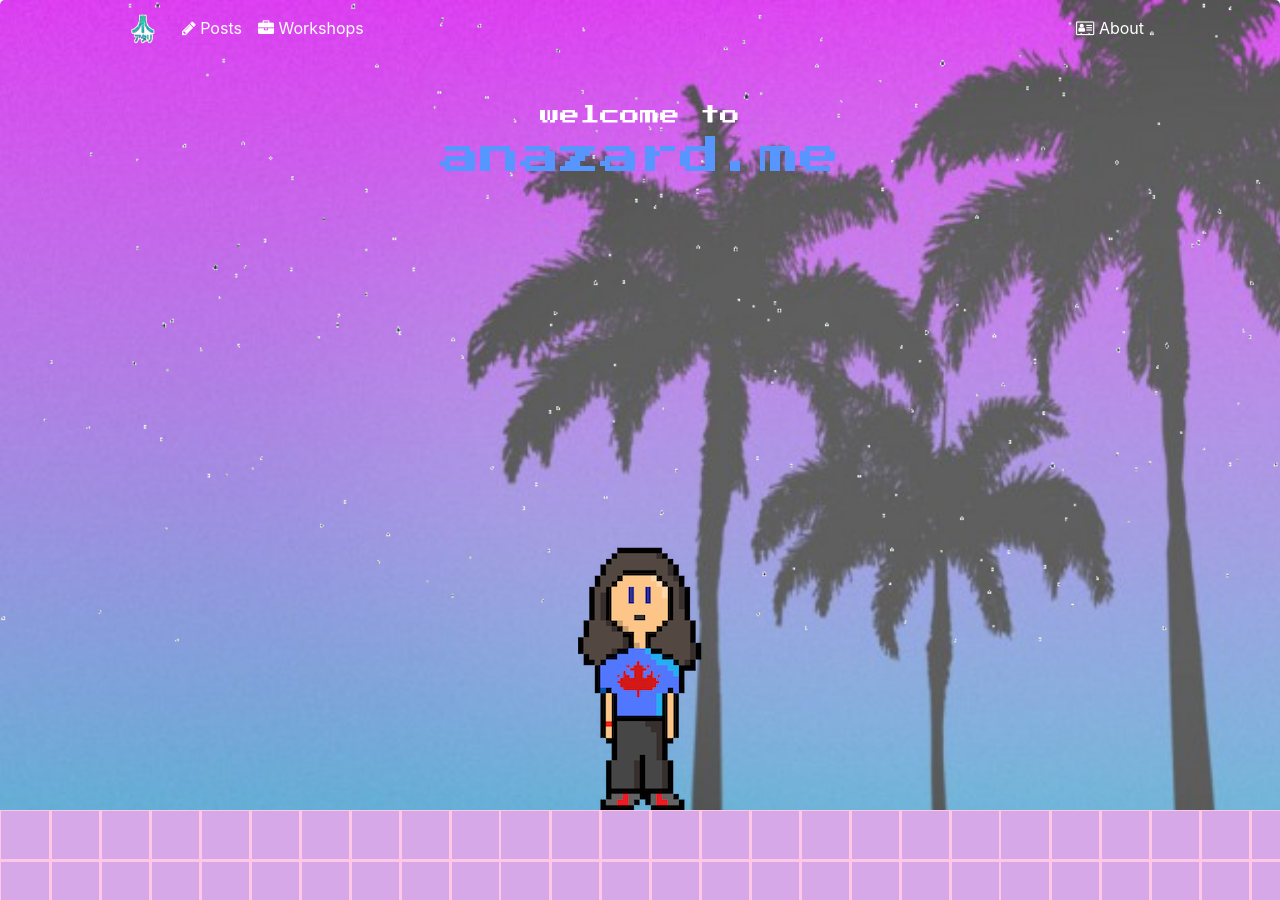
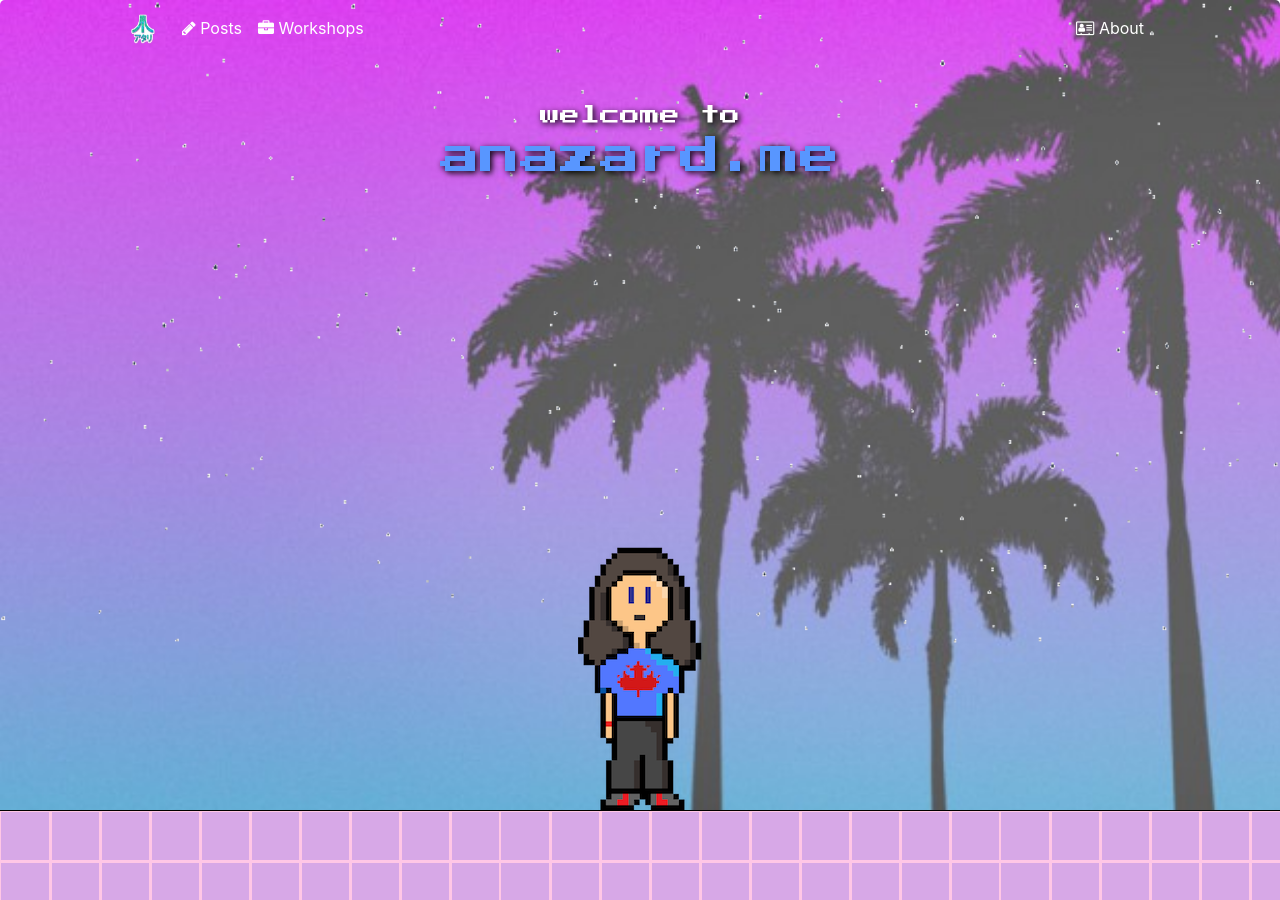
Before and after one commit to anacampesan/anazard_previous, a Jekyll site: the page built from index.html, in a window 1280 px wide and 900 px high. Built offline with Jekyll 4.4.1, drawn with Linux system fonts in a browser that asks for light colours; nearby versions of some CDN libraries.

Commit message:
added shadow for headers

```diff
--- a/_includes/navbar.html
+++ b/_includes/navbar.html
@@ -3,7 +3,7 @@
     <span class="navbar-toggler-icon"></span>
   </button>
 
-  <a class="navbar-brand" href="#">
+  <a class="navbar-brand" href=".">
     <img src="../assets/logo.png" width="30" height="30" alt="">
     <!-- <i class="fa fa-bolt" aria-hidden="true"></i> -->
   </a>
--- a/css/main.scss
+++ b/css/main.scss
@@ -16,6 +16,10 @@
   }
 }
 
+h1 {
+  text-shadow: 2px 2px 6px rgba(0, 0, 0, 1);
+}
+
 .landing {
   background-image: url('../assets/vaporwave.gif'), url('../assets/posts/default.jpg');
   background-repeat: no-repeat;
@@ -31,6 +35,7 @@
   overflow-x: hidden;
   padding-top: 40px;
   font-family: 'Press Start 2P', cursive;
+  text-shadow: 2px 2px 6px rgba(0, 0, 0, 1);
   h1 {
     word-wrap: break-word;
     -webkit-hyphens: auto;
@@ -57,6 +62,7 @@
 }
 
 .landing-platform {
+  border-top: 1px solid black;
   left: 0px;
   background: url('../assets/background/pink.png') repeat-x;
   height: 90px;
```
Also changed, not shown: _posts/2015-08-22-first-post.md (+1 -0 lines), posts.html (+2 -10 lines), 9 other files.
